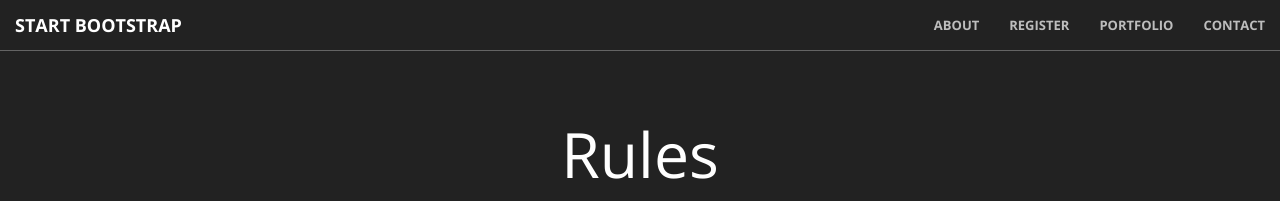
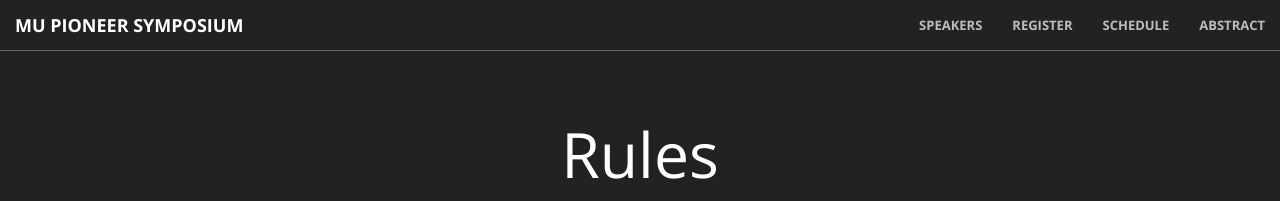
Before and after one commit to mupioneersymposium/mupioneersymposium.github.io, a Jekyll site: the page built from abstract.md, in a window 1280 px wide. Shown: the top 201 px of the page. Built offline with Jekyll 4.4.1, drawn with Linux system fonts in a browser that asks for light colours.

Commit message:
Update nav.html

```diff
--- a/_includes/nav.html
+++ b/_includes/nav.html
@@ -8,23 +8,23 @@
                 <span class="icon-bar"></span>
                 <span class="icon-bar"></span>
             </button>
-            <a class="navbar-brand page-scroll" href="#page-top">Start Bootstrap</a>
+            <a class="navbar-brand page-scroll" href="index.html">MU Pioneer Symposium</a>
         </div>
 
         <!-- Collect the nav links, forms, and other content for toggling -->
         <div class="collapse navbar-collapse" id="bs-example-navbar-collapse-1">
             <ul class="nav navbar-nav navbar-right">
                 <li>
-                    <a class="page-scroll" href="#about">About</a>
+                    <a class="page-scroll" href="speakers.html">Speakers</a>
                 </li>
                 <li>
                     <a class="page-scroll" target="_blank" href="https://www.eventbrite.com/e/mu-dupont-pioneer-symposium-tickets-26468717647">Register</a>
                 </li>
                 <li>
-                    <a class="page-scroll" href="#portfolio">Portfolio</a>
+                    <a class="page-scroll" href="schedule.html">Schedule</a>
                 </li>
                 <li>
-                    <a class="page-scroll" href="#contact">Contact</a>
+                    <a class="page-scroll" href="abstract.html">Abstract</a>
                 </li>
             </ul>
         </div>
```
